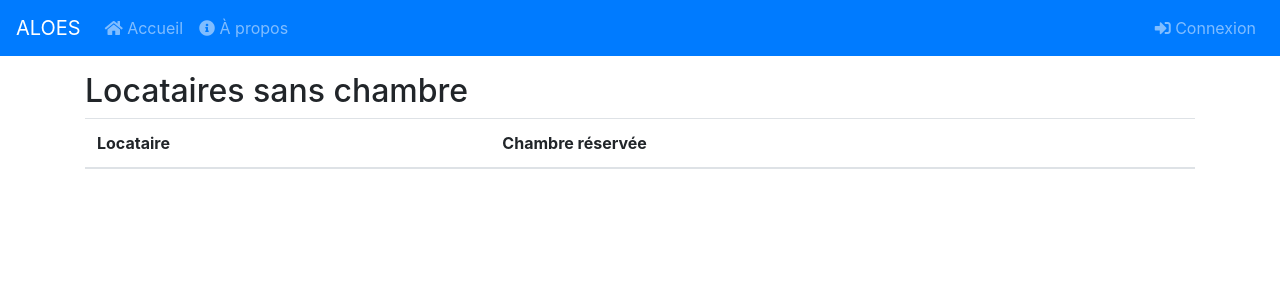
After one commit to nanoy42/aloes, a Django app: page /gestion/homeless_tenants in a window 1280 px wide. The commit adds this page. Shown: the top 300 px of the page. Run offline with Django 3.2, Linux system fonts and the light colour scheme; tables that the repository leaves empty hold one stand-in row (values such as "Sample post"); lists and menus that the app fills with data are empty; some libraries are stand-ins or nearby versions.

Commit message:
Homeless tenants view

```diff
--- /dev/null
+++ b/gestion/templates/gestion/homeless_tenants.html
@@ -0,0 +1,23 @@
+{% extends 'base.html' %}
+{% load static %}
+{% block content %}
+<h2>Locataires sans chambre</h2>
+<div class="responsive-table">
+	<table class="table table-striped">
+		<thead>
+			<tr>
+				<th>Locataire</th>
+				<th>Chambre réservée</th>
+			</tr>
+		</thead>
+		<tbdoy>
+		{% for tenant in homeless %}
+		<tr>
+			<td><a href="{% url 'gestion:tenantProfile' tenant.pk %}">{{tenant}}</a></td>
+			<td>{% if tenant.has_next_room %}<a href="{% url 'gestion:roomProfile' tenant.nextRoom.pk %}">{{tenant.nextRoom}}{% else %}Pas de chambre reservée{% endif %}</a></td>
+		</tr>
+		{% endfor %}
+		</tbdoy>
+	</table>
+</div>
+{% endblock %}
--- a/gestion/urls.py
+++ b/gestion/urls.py
@@ -38,4 +38,5 @@ urlpatterns = [
     path('indexMap', views.mapIndex, name="indexMap"),
     path('changeRoomMap/<int:pk>', views.ChangeRoomMap.as_view(), name="changeRoomMap"),
     path('exportCSV', views.export_csv, name="exportCSV"),
+    path('homeless_tenants', views.homeless_tenants, name="homelessTenants"),
 ]
--- a/gestion/views.py
+++ b/gestion/views.py
@@ -467,6 +467,11 @@ def tenantMoveInDirect(request, pk):
     message = "Choisir une chambre vide et la date d'entrée dans la chambre"
     return render(request, "form.html", {"form":form, "form_title": "Attribution d'une chambre à " + str(tenant), "p": message, "form_button": "Attribuer", "form_icon": "sign-in-alt"})
 
+def homeless_tenants(request):
+    """Display tenants without room."""
+    homeless = Tenant.objects.has_no_room()
+    return render(request, "gestion/homeless_tenants.html", {"homeless": homeless})
+
 ########## Leasings ##########
 
 def leasingProfile(request, pk):
@@ -659,6 +664,7 @@ class MapDelete(DeleteView):
 
 
 ########## Other ##########
+
 def export_csv(request):
     response = HttpResponse(content_type='text/csv')
     response['Content-Disposition'] = 'attachment; filename="export.csv"'
--- a/templates/navbar.html
+++ b/templates/navbar.html
@@ -29,7 +29,7 @@
 				<div class="dropdown-menu dropdown-menu-right" aria-labelledby="navbarDropdown">
 					<a class="dropdown-item" href="{% url 'gestion:createRoom' %}"><i class="fa fa-plus-square"></i> Ajouter une chambre</a>
 					<a class="dropdown-item" href="{% url 'gestion:createTenant' %}"><i class="fa fa-user-plus"></i> Ajouter un locataire</a>
-					<a class="dropdown-item" href="#"><i class="fa fa-users"></i> Afficher les locataires sans chambre</a>
+					<a class="dropdown-item" href="{% url 'gestion:homelessTenants' %}"><i class="fa fa-users"></i> Afficher les locataires sans chambre</a>
 					<div class="dropdown-divider"></div>
 					<a class="dropdown-item" href="{% url 'gestion:exportCSV' %}"><i class="fa fa-file-excel"></i> Exporter les données sous excel</a>
 					<div class="dropdown-divider"></div>
```
